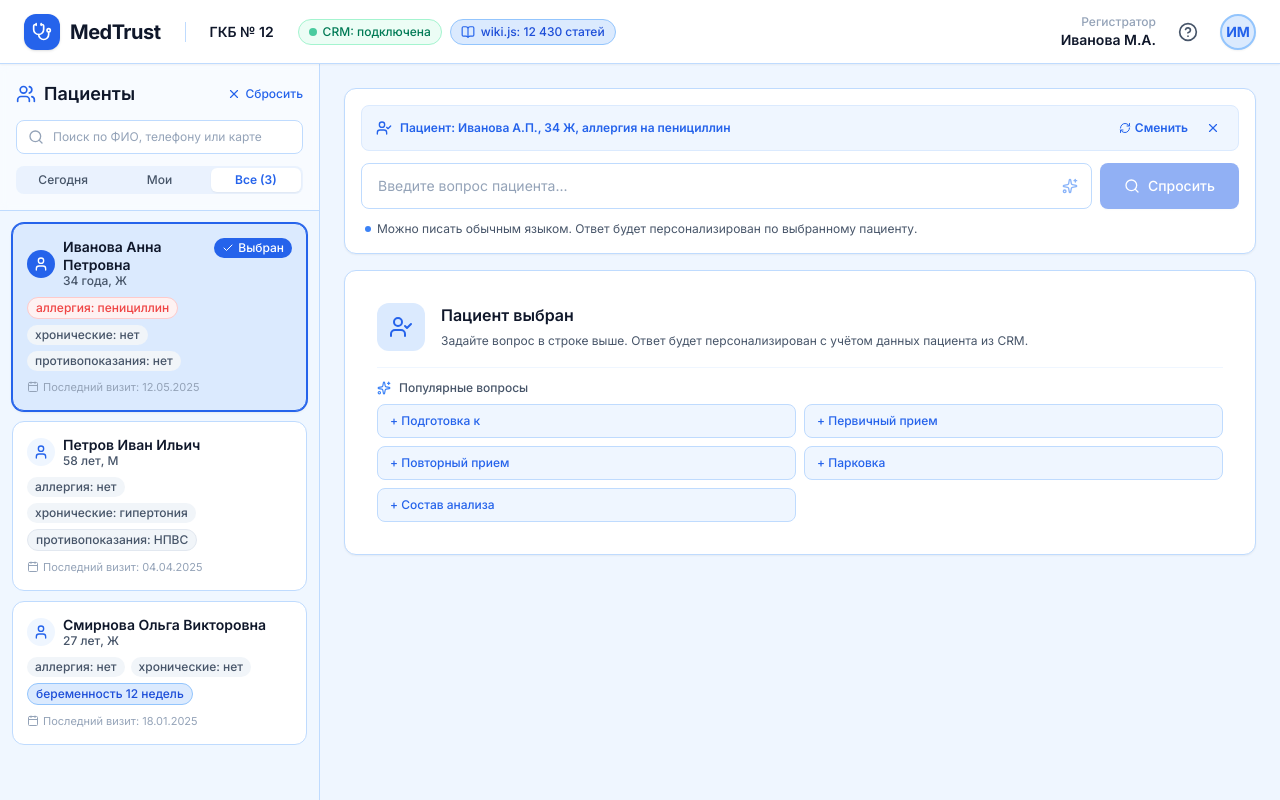
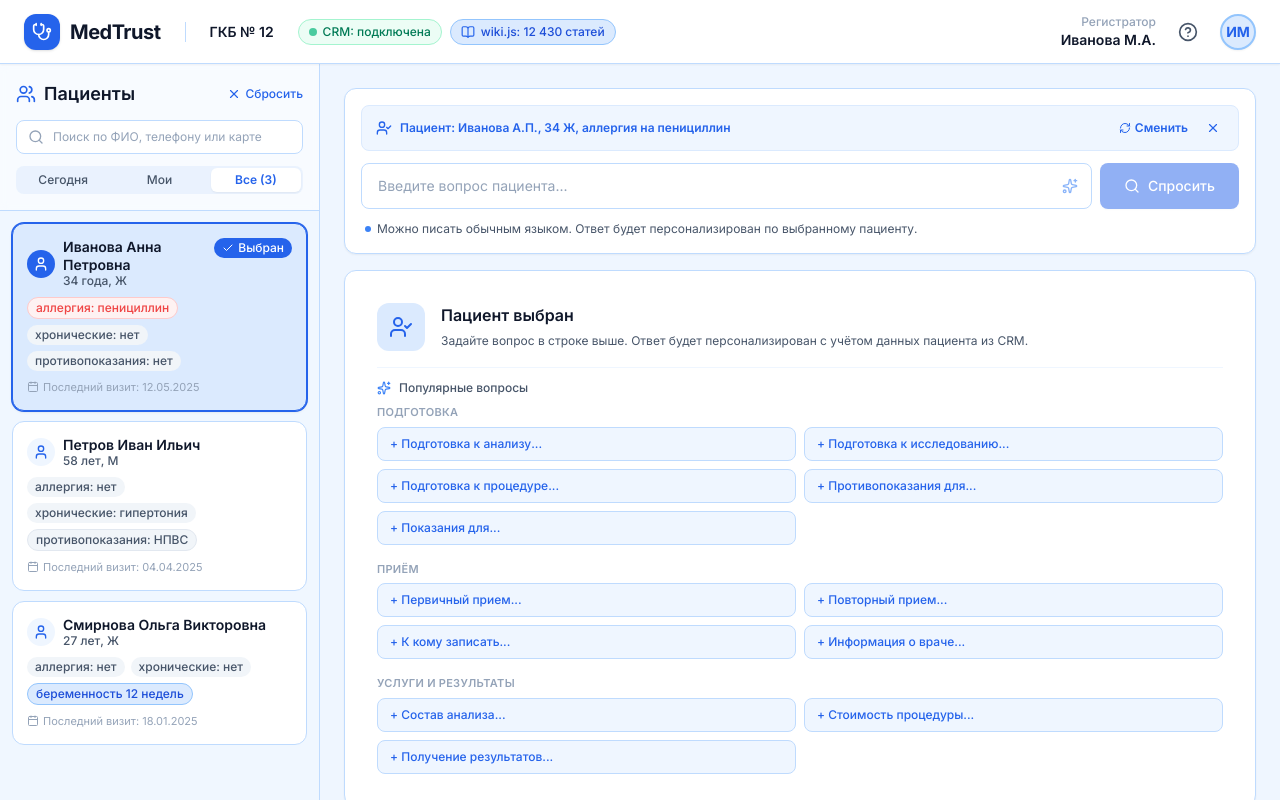
Before and after one commit to frozyaC/MedTrust, a React (Vite) app in the folder frontend/: page / in a window 1280 px wide. Built offline with nearby package versions, Linux system fonts and the light colour scheme; the HTML template or start-up script is replaced by a standard one.

Commit message:
grouped preset questions

```diff
--- a/frontend/src/App.tsx
+++ b/frontend/src/App.tsx
@@ -512,31 +512,61 @@ export default function App() {
                     </p>
                   </div>
                 </div>
-                <div className="pt-3 border-t border-[#EFF6FF]">
+                <div className="pt-3 border-t border-[#EFF6FF] space-y-4">
                   <div className="flex items-center gap-2 text-xs text-[#475569] mb-2">
                     <Sparkles className="w-3.5 h-3.5 text-[#3B82F6]" />
                     <span className="font-medium">Популярные вопросы</span>
                   </div>
+
+                  {[
+                    {
+                      group: 'Подготовка',
+                      presets: [
+                        { label: 'Подготовка к анализу...', value: 'Подготовка к анализу ' },
+                        { label: 'Подготовка к исследованию...', value: 'Подготовка к исследованию ' },
+                        { label: 'Подготовка к процедуре...', value: 'Подготовка к процедуре ' },
+                        { label: 'Противопоказания для...', value: 'Противопоказания для ' },
+                        { label: 'Показания для...', value: 'Показания для ' },
+                      ],
+                    },
+                    {
+                      group: 'Приём',
+                      presets: [
+                        { label: 'Первичный прием...', value: 'Первичный прием ' },
+                        { label: 'Повторный прием...', value: 'Повторный прием ' },
+                        { label: 'К кому записать...', value: 'К кому записать ' },
+                        { label: 'Информация о враче...', value: 'Информация о враче: ' },
+                      ],
+                    },
+                    {
+                      group: 'Услуги и результаты',
+                      presets: [
+                        { label: 'Состав анализа...', value: 'Состав анализа ' },
+                        { label: 'Стоимость процедуры...', value: 'Стоимость процедуры ' },
+                        { label: 'Получение результатов...', value: 'Получение результатов ' },
+                      ],
+                    },
+                  ].map(({ group, presets }) => (
+                    <div key={group} className="space-y-1.5">
+                      <div className="text-[11px] font-semibold text-[#94A3B8] uppercase tracking-wide">
+                        {group}
+                      </div>
                       <div className="grid grid-cols-2 gap-2">
-                    {[
-                      'Подготовка к ',
-                      'Первичный прием',
-                      'Повторный прием',
-                      'Парковка ',
-                      'Состав анализа ',
-                    ].map((preset) => (
+                        {presets.map(({ label, value }) => (
                           <button
-                        key={preset}
+                            key={label}
                             onClick={() => {
                               setSuggestion('');
-                          window.setTimeout(() => setSuggestion(preset), 0);
+                              window.setTimeout(() => setSuggestion(value), 0);
                             }}
                             className="px-3 py-2 bg-[#EFF6FF] hover:bg-[#DBEAFE] text-[#2563EB] border border-[#BFDBFE] text-xs font-medium rounded-lg transition-colors text-left"
                           >
-                        + {preset}
+                            + {label}
                           </button>
                         ))}
                       </div>
+                    </div>
+                  ))}
                 </div>
               </div>
             )}
```
Lines whose indentation alone changed are shown as unchanged.
